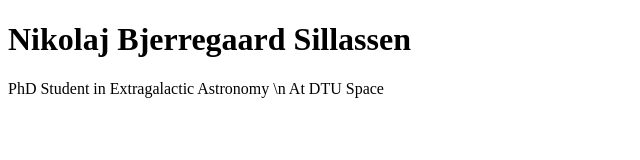
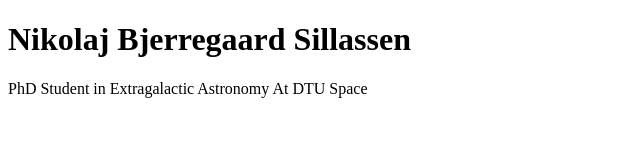
Before and after one commit to Nikolaj-B-Sillassen/Nikolaj-B-Sillassen.github.io, a plain HTML site: page index.html in a window 1280 px wide. Shown: the full height of the page, 0-640 px from the left. Drawn offline with Linux system fonts and the light colour scheme.

Commit message:
Update index.html

```diff
--- a/index.html
+++ b/index.html
@@ -2,6 +2,7 @@
 <html>
 <body>
 <h1>Nikolaj Bjerregaard Sillassen</h1>
-<p>PhD Student in Extragalactic Astronomy \n At DTU Space</p>
+<p>PhD Student in Extragalactic Astronomy
+At DTU Space</p>
 </body>
 </html>
```
